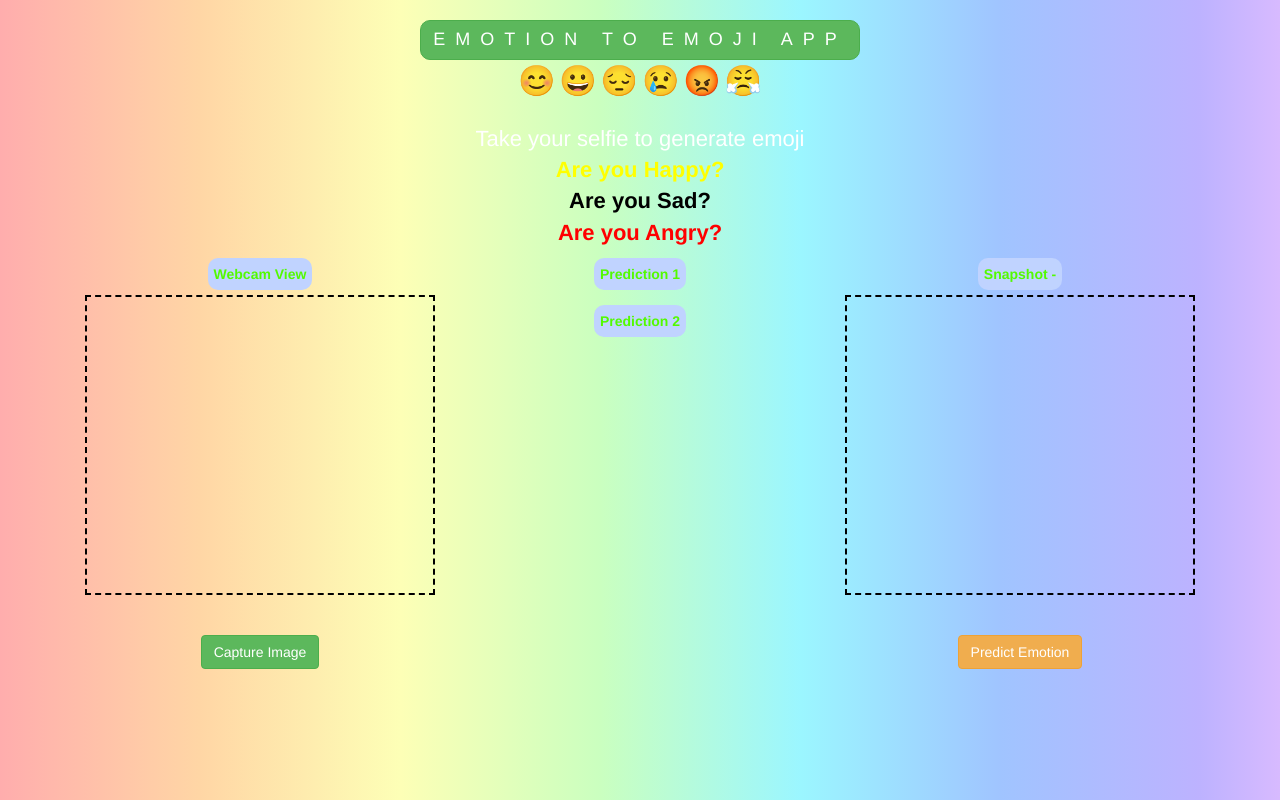
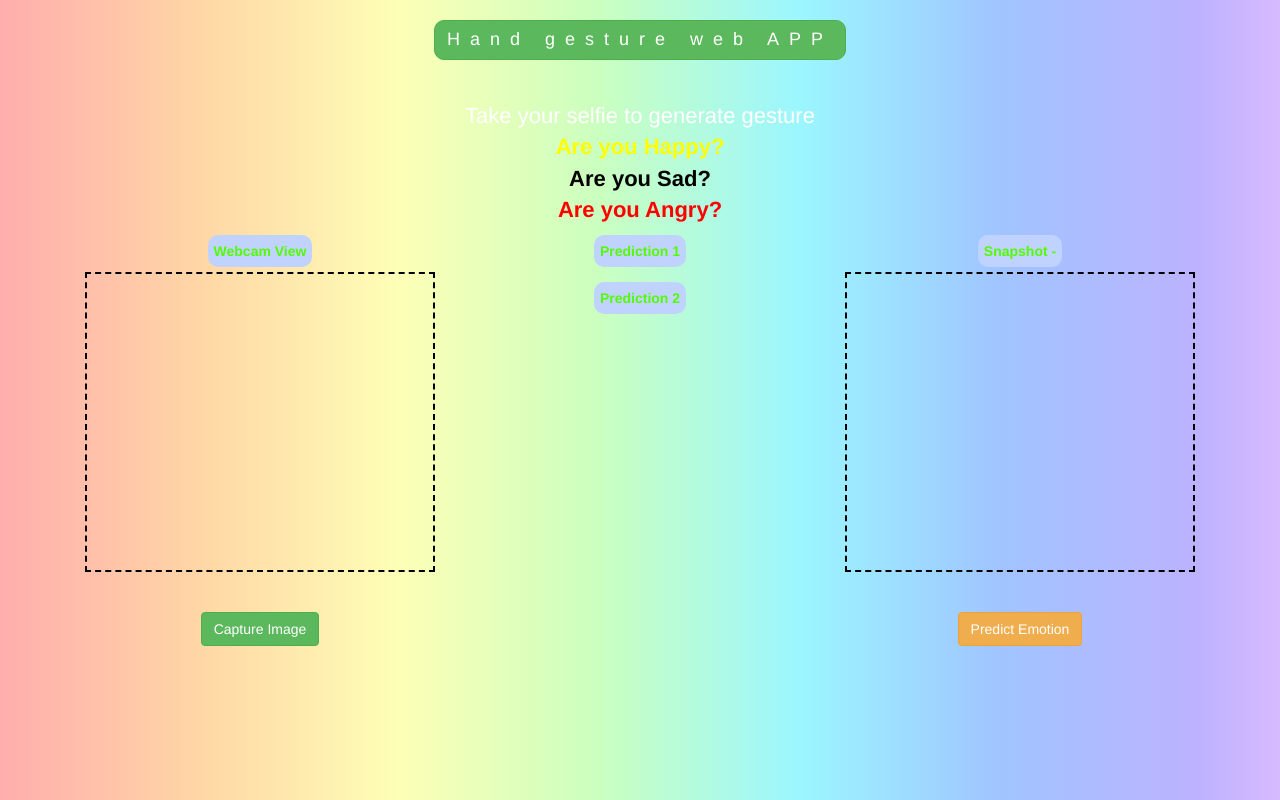
Before and after one commit to RockingPC/Hand-app, a plain HTML site: page index.html in a window 1280 px wide. Drawn offline with nearby package versions, Linux system fonts and the light colour scheme; a script that the page names is missing.

Commit message:
Add files via upload

```diff
--- a/index.html
+++ b/index.html
@@ -1,7 +1,7 @@
 
 <html>
   <head>
-    <title>Emotion To Emoji</title>
+    <title>Hand gesture web app</title>
     <meta name="viewport" content="width=device-width, initial-scale=1.0">
     <link rel="stylesheet" href="https://maxcdn.bootstrapcdn.com/bootstrap/3.4.0/css/bootstrap.min.css">
     <script src="https://ajax.googleapis.com/ajax/libs/jquery/3.4.1/jquery.min.js"></script>
@@ -17,17 +17,12 @@
   <div class="container">
 
     <center>
-<h3 class="btn btn-success heading">EMOTION TO EMOJI APP</h3>
+<h3 class="btn btn-success heading">Hand gesture web APP</h3>
 <br>
-<span>&#128522;</span>
-<span>&#128512;</span>
-<span>&#128532;</span>
-<span>&#128546;</span>
-<span>&#128545;</span>
-<span>&#128548;</span>
+
       <br><br>
 
-      <p style="font-size: 22px;">Take your selfie to generate emoji
+      <p style="font-size: 22px;">Take your selfie to generate gesture
       	<br>
         <b style="color: yellow">Are you Happy?</b>
         <br>
```
